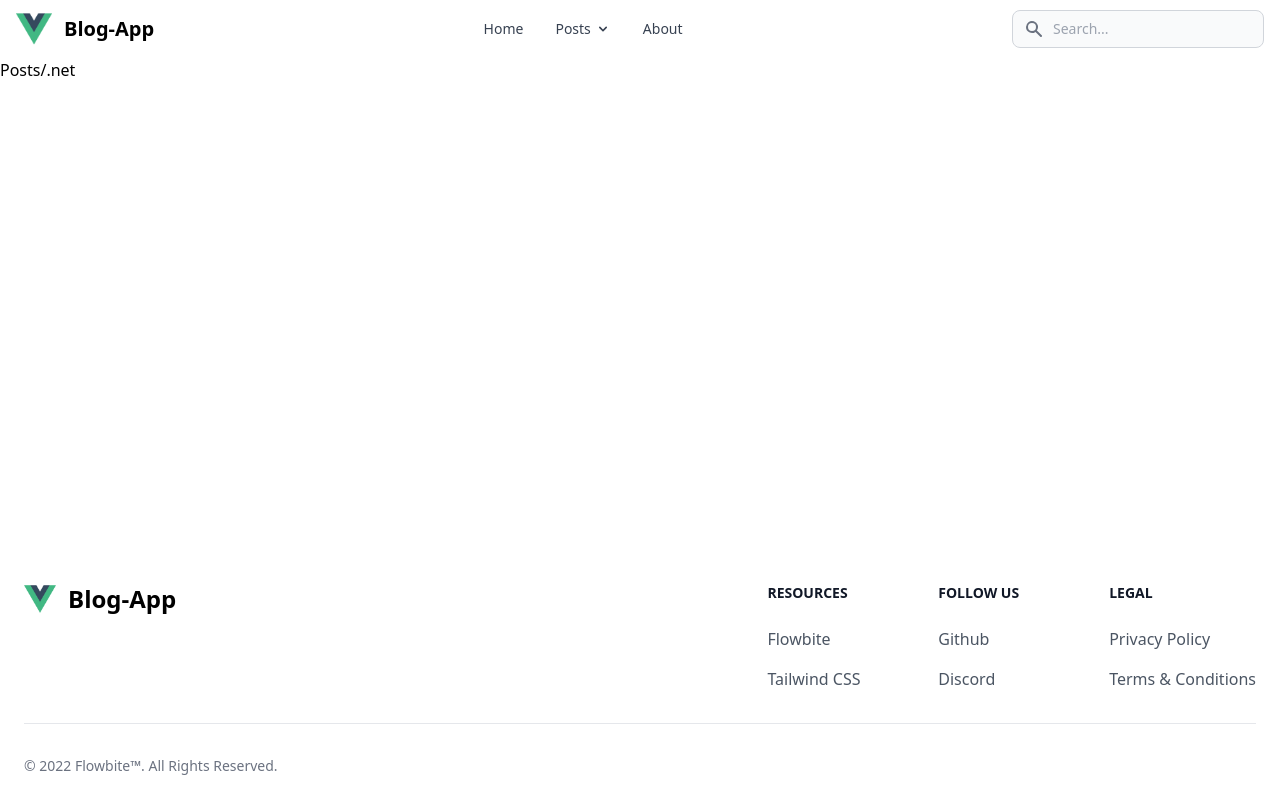
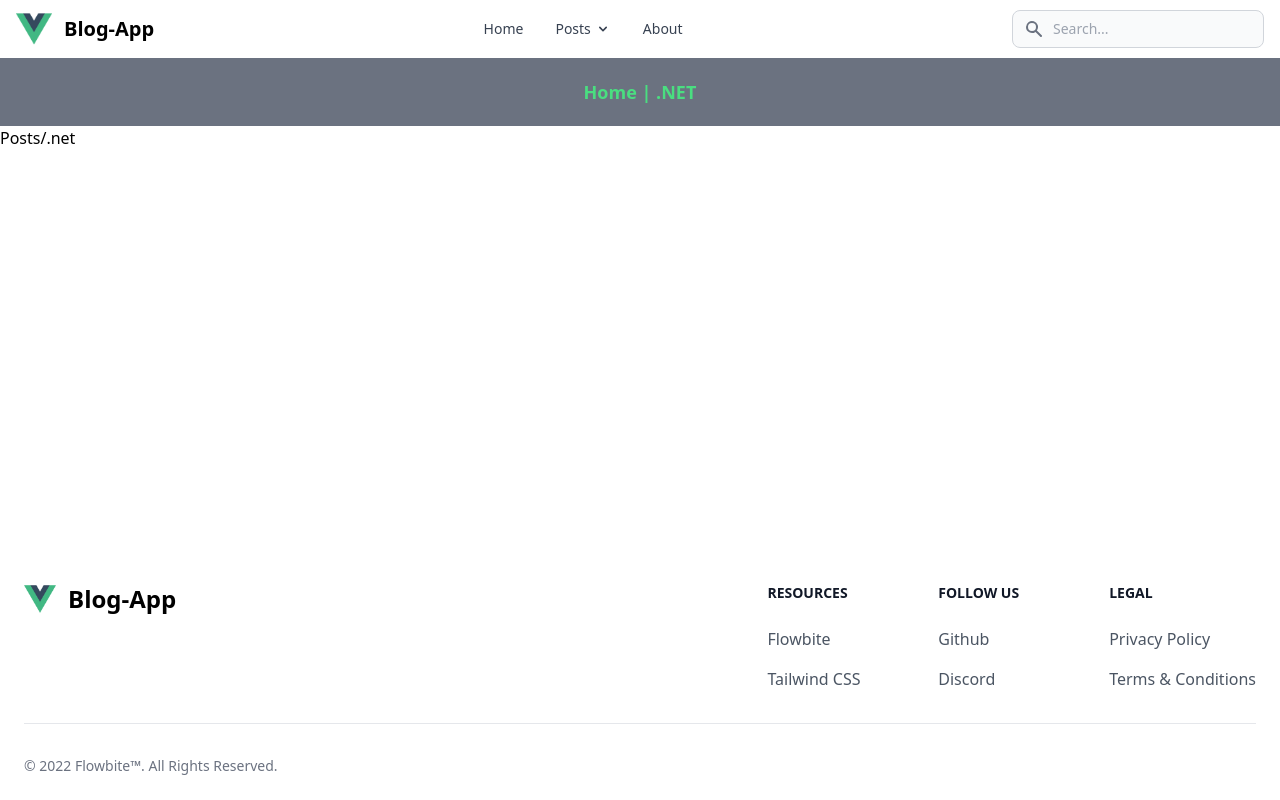
Before and after one commit to senfurkan92/vue3-blog-app, a Vue app: page /posts/.net in a window 1280 px wide. Built offline with nearby package versions, Linux system fonts and the light colour scheme.

Commit message:
app banner component added

```diff
--- /dev/null
+++ b/src/components/base/AppBanner.vue
@@ -0,0 +1,21 @@
+<template>
+  <div class="p-5 bg-gray-500 text-center text-green-400 font-semibold text-lg">
+    <template v-for="item, index in props.items" :key="index">
+      <router-link :to="item.to">
+        {{item.title}}
+      </router-link>
+      <span v-if="index != props.items.length-1">&nbsp;|&nbsp;</span>
+    </template>
+  </div>
+</template>
+
+<script setup>
+import { defineProps } from 'vue';
+
+const props = defineProps({
+  items: {
+    type: Array,
+    required: true,
+  },
+});
+</script>
--- a/src/components/common/AppCarousel.vue
+++ b/src/components/common/AppCarousel.vue
@@ -100,8 +100,6 @@ import { defineProps } from 'vue';
 const props = defineProps<{
   items: Array<unknown>,
 }>();
-
-console.log(props.items);
 </script>
 
 <style scoped>
--- a/src/pages/AppHome.vue
+++ b/src/pages/AppHome.vue
@@ -67,7 +67,7 @@ const carouselItems = reactive([
 const recentPosts = reactive([
   {
     tech: 'Vue',
-    id: '2',
+    id: 2,
     imgSrc: 'https://source.unsplash.com/random',
     imgAlt: 'random unsplash img',
     title: 'Curabitur placerat eu dolor eget interdum. Donec vestibulum nibh quis venenatis vulputate.',
@@ -75,7 +75,7 @@ const recentPosts = reactive([
   },
   {
     tech: 'Vue',
-    id: '2',
+    id: 2,
     imgSrc: 'https://source.unsplash.com/random',
     imgAlt: 'random unsplash img',
     title: 'Curabitur placerat eu dolor eget interdum. Donec vestibulum nibh quis venenatis vulputate.',
@@ -83,7 +83,7 @@ const recentPosts = reactive([
   },
   {
     tech: 'Vue',
-    id: '2',
+    id: 2,
     imgSrc: 'https://source.unsplash.com/random',
     imgAlt: 'random unsplash img',
     title: 'Curabitur placerat eu dolor eget interdum. Donec vestibulum nibh quis venenatis vulputate.',
@@ -91,7 +91,7 @@ const recentPosts = reactive([
   },
   {
     tech: 'Vue',
-    id: '2',
+    id: 2,
     imgSrc: 'https://source.unsplash.com/random',
     imgAlt: 'random unsplash img',
     title: 'Curabitur placerat eu dolor eget interdum. Donec vestibulum nibh quis venenatis vulputate.',
@@ -102,7 +102,7 @@ const recentPosts = reactive([
 const readPosts = reactive([
   {
     tech: 'Vue',
-    id: '2',
+    id: 2,
     imgSrc: 'https://source.unsplash.com/random',
     imgAlt: 'random unsplash img',
     title: 'Curabitur placerat eu dolor eget interdum. Donec vestibulum nibh quis venenatis vulputate.',
@@ -110,7 +110,7 @@ const readPosts = reactive([
   },
   {
     tech: 'Vue',
-    id: '2',
+    id: 2,
     imgSrc: 'https://source.unsplash.com/random',
     imgAlt: 'random unsplash img',
     title: 'Curabitur placerat eu dolor eget interdum. Donec vestibulum nibh quis venenatis vulputate.',
@@ -118,7 +118,7 @@ const readPosts = reactive([
   },
   {
     tech: 'Vue',
-    id: '2',
+    id: 2,
     imgSrc: 'https://source.unsplash.com/random',
     imgAlt: 'random unsplash img',
     title: 'Curabitur placerat eu dolor eget interdum. Donec vestibulum nibh quis venenatis vulputate.',
@@ -126,7 +126,7 @@ const readPosts = reactive([
   },
   {
     tech: 'Vue',
-    id: '2',
+    id: 2,
     imgSrc: 'https://source.unsplash.com/random',
     imgAlt: 'random unsplash img',
     title: 'Curabitur placerat eu dolor eget interdum. Donec vestibulum nibh quis venenatis vulputate.',
--- a/src/pages/posts/_tech.vue
+++ b/src/pages/posts/_tech.vue
@@ -1,5 +1,25 @@
 <template>
+  <AppBanner :items="bannerItems"></AppBanner>
   <div>
       Posts/{{$route.params.tech}}
   </div>
 </template>
+
+<script setup>
+import AppBanner from '@/components/base/AppBanner.vue';
+import { computed } from 'vue';
+import { useRoute } from 'vue-router';
+
+const route = useRoute();
+
+const bannerItems = computed(() => [
+  {
+    to: '/',
+    title: 'Home',
+  },
+  {
+    to: `/posts/${route.params.tech}`,
+    title: route.params.tech.toUpperCase(),
+  },
+]);
+</script>
```
